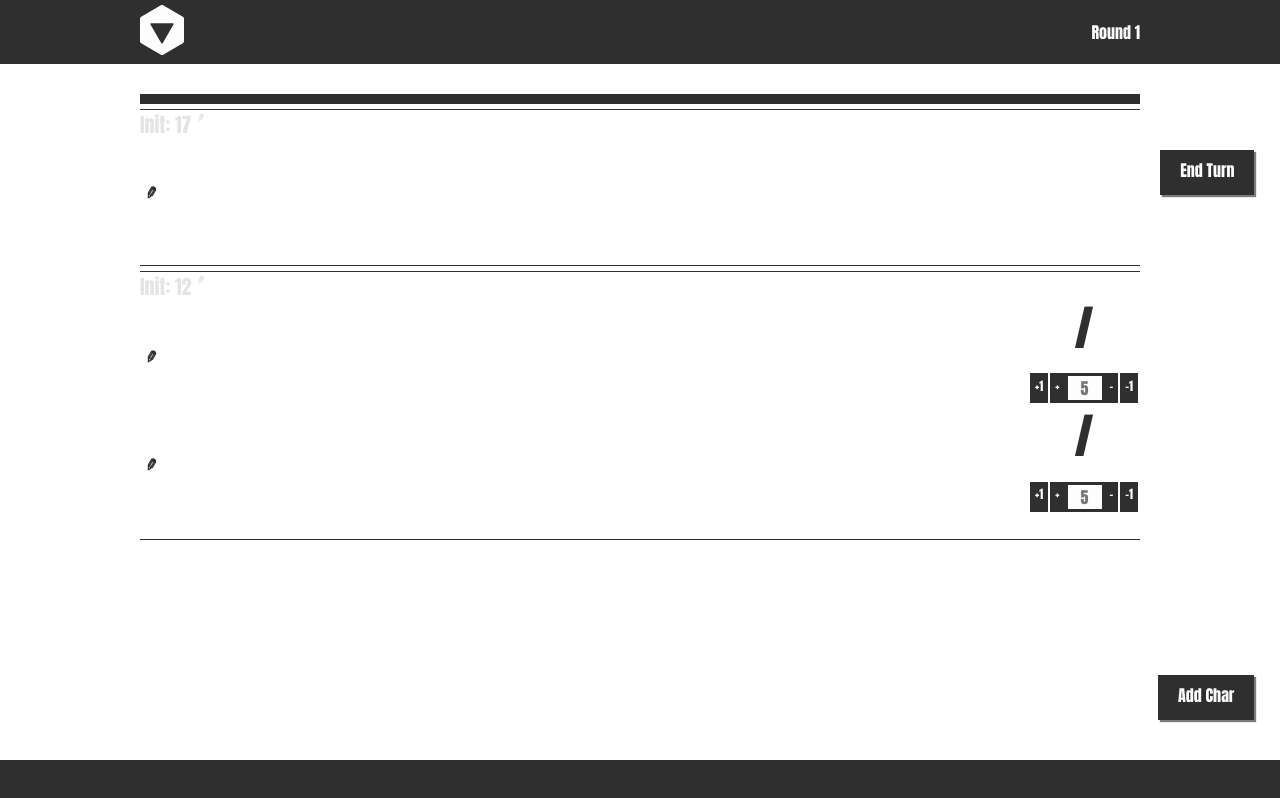
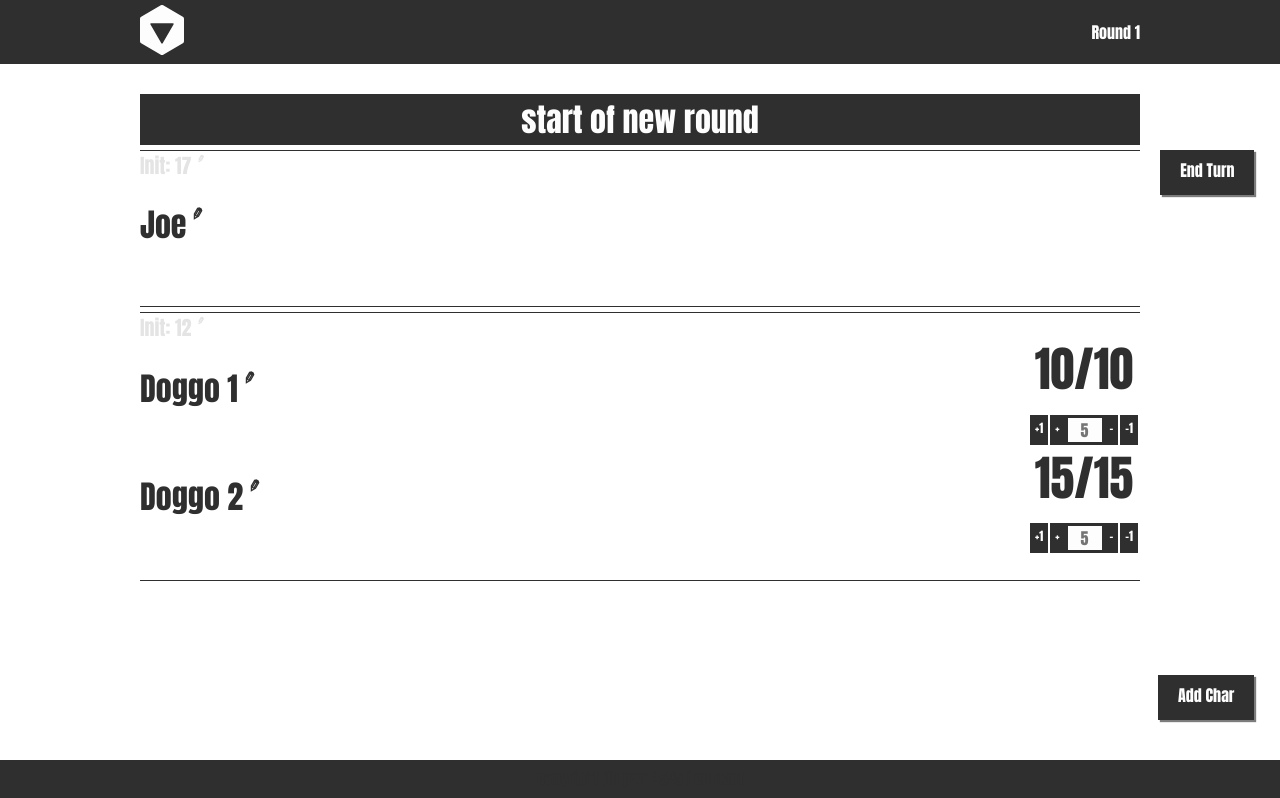
Before and after one commit to patrickwroach/inc, a React app: page / in a window 1280 px wide. Built offline with nearby package versions, Linux system fonts and the light colour scheme.

Commit message:
WIP - less stuff broken, separating out object properties when passed to child components

```diff
--- a/app/components/Presentational/Encounter.jsx
+++ b/app/components/Presentational/Encounter.jsx
@@ -6,10 +6,10 @@ import { AddChar } from './addchar.jsx';
 let initGroupTemplate = {
 	name: "", // If empty/null/ then use name of first characterSet
 	init: 0,
-	charIds: ["char-1", "char-2", "char-3"]
+	charKeys: ["char-1", "char-2", "char-3"]
 };
 let characterTemplate = {
-	key: "doggo-1"
+	id: "doggo-1"
 	name: "Doggo",
 	type: "PC", "NPC", or "nonChar",
 	hp: 0,
@@ -18,27 +18,24 @@ let characterTemplate = {
 */
 let charArray = [
 	{
-		key: "new-round",
+		id: "new-round",
 		name: "start of new round",
-
 		hp: 0,
 		hpMax: 0
 	}, {
-		key: "doggo-1",
+		id: "doggo-1",
 		name: "Doggo 1",
-
 		hp: 10,
 		hpMax: 10
 	}, {
-		key: "joe-1",
+		id: "joe-1",
 		name: "Joe",
 		type: "PC",
 		hp: 0,
 		hpMax: 0 // if hpMax is 0 or null/undefined don't display/pass
 	}, {
-		key: "doggo-2",
+		id: "doggo-2",
 		name: "Doggo 2",
-
 		hp: 15,
 		hpMax: 15
 	}
@@ -46,24 +43,23 @@ let charArray = [
 
 let initGroupArray = [
 	{
-		key: "group-1",
+		id: "group-1",
 		name: "start of new round",
 		init: Number.MAX_SAFE_INTEGER,
 		type: "nonChar",
-		charIds: ["new-round"]
-
+		charKeys: ["new-round"]
 	}, {
-		key: "group-2",
+		id: "group-2",
 		name: "",
 		init: 17,
 		type: "PC",
-		charIds: ["joe-1"]
+		charKeys: ["joe-1"]
 	}, {
-		key: "group-3",
+		id: "group-3",
 		name: "Doggo Group",
 		init: 12,
 		type: "NPC",
-		charIds: ["doggo-1", "doggo-2"]
+		charKeys: ["doggo-1", "doggo-2"]
 	}
 ];
 
@@ -285,12 +281,17 @@ export class Encounter extends React.Component {
             </li>
         );
 		*/
-		const InitGroups1 = this.state.initGroups.map((ig) =>
-			<li key={ig.key} >
+		const InitGroups = this.state.initGroups.map((ig) =>
+			<li key={ig.id} >
 				<InitGroup
-					target={ig.key}
+					target={ig.id}
 					initGroup={ig}
-					charArray={this.state.characters.filter(character => ig.charIds.includes(character.key) )}
+					key = {ig.id}
+					name = {ig.name}
+					init = {ig.init}
+					type = {ig.type}
+					//charKeys = {ig.charKeys},
+					charArray={this.state.characters.filter(character => ig.charKeys.includes(character.id) )}
 					handleAddHp={this.editHp}
 					handleEditName = {this.editName}
 					handleEditInit = {this.editInit}
@@ -301,7 +302,7 @@ export class Encounter extends React.Component {
         return (
         <ul>
 
-            {InitGroups1}
+            {InitGroups}
 
             <Button
                 text="Add Char"
--- a/app/components/Presentational/character.jsx
+++ b/app/components/Presentational/character.jsx
@@ -78,19 +78,18 @@ export class Character extends React.Component {
 
         //To Be Cleaned Up: Joe, Passing arrays as props kept wiping their length or their content and keeping them as a blank array, and the map function wasn't picking up on the blank arrays, so I just fill it here
 
-
         return (
 
                <div className="char-bar">
                     <div className="char-name">
-                        <h1 >{this.props.CharData.name[this.props.hpTarget]} <span className="groupNumber">{this.props.hpTarget + 1}</span>
+                        <h1 >{this.props.name} <span className="groupNumber">{this.props.hpTarget + 1}</span>
                             <span className="edit-pen" onClick={() => this.toggleNameEdit()}>{String.fromCharCode(9999)}</span>
                             </h1>
                     </div>
 
                     <div className="hp-count">
                         <div className="hp">
-                            <h2>{this.props.CharData.hp[this.props.hpTarget]}/{this.props.CharData.hpmax}</h2>
+							<h2>{this.props.hp}/{this.props.hpMax}</h2>
                         </div>
                         <div className="hp-toggles">
                             <Button onClick={() => this.handleMathHp(1)} text="+1"  />
--- a/app/components/Presentational/initgroup.jsx
+++ b/app/components/Presentational/initgroup.jsx
@@ -127,11 +127,17 @@ export class InitGroup extends React.Component {
         );
 		*/
 		const Characters = this.props.charArray.map((c) =>
-			<li key={c.key} >
+			<li key={c.id} >
 				<Character
-					hpTarget={c.key} // needed?
-					target={this.props.initGroup.key} // needed?
+					hpTarget={c.id} // needed?
+					target={this.props.id} // needed?
 					CharData={c}
+
+					key = {c.id}
+					id = {c.id}
+					name = {c.name}
+					hp = {c.hp}
+					hpMax = {c.hpMax}
 					onAddHp= {this.props.onAddHp}
                     onEditName = {this.props.onEditName}
                     onToggleNameEdit = {() => this.toggleNameEdit()}
@@ -140,16 +146,16 @@ export class InitGroup extends React.Component {
 		);
 
         return (
-            <ul id={this.props.key} className={'character' + ' ' + this.state.toggleGroup + ' ' + this.props.initGroup.type}>
+            <ul id={this.props.id} className={'character' + ' ' + this.state.toggleGroup + ' ' + this.props.type}>
                 <div className="group-name-bar">
                         <div className="char-name">
-                            <h1>{this.props.initGroup.name}<span className="edit-pen" onClick={() => this.toggleNameEdit()}>{String.fromCharCode(9999)}</span></h1>
+                            <h1>{this.props.name}<span className="edit-pen" onClick={() => this.toggleNameEdit()}>{String.fromCharCode(9999)}</span></h1>
                         </div>
                         <div className="button-container">
                             <Button text={this.state.toggleButtonText} id="expand" onClick={() => this.toggleGroup()} />
                         </div>
                 </div>
-                <h3 className="init-number">Init: {this.props.initGroup.init}<span className="edit-pen" onClick={() => this.toggleInitEdit()}>{String.fromCharCode(9999)}</span></h3>
+                <h3 className="init-number">Init: {this.props.init}<span className="edit-pen" onClick={() => this.toggleInitEdit()}>{String.fromCharCode(9999)}</span></h3>
                 {Characters}
                 <div className={"name-edit " + this.state.NameEdit}>
 
```
